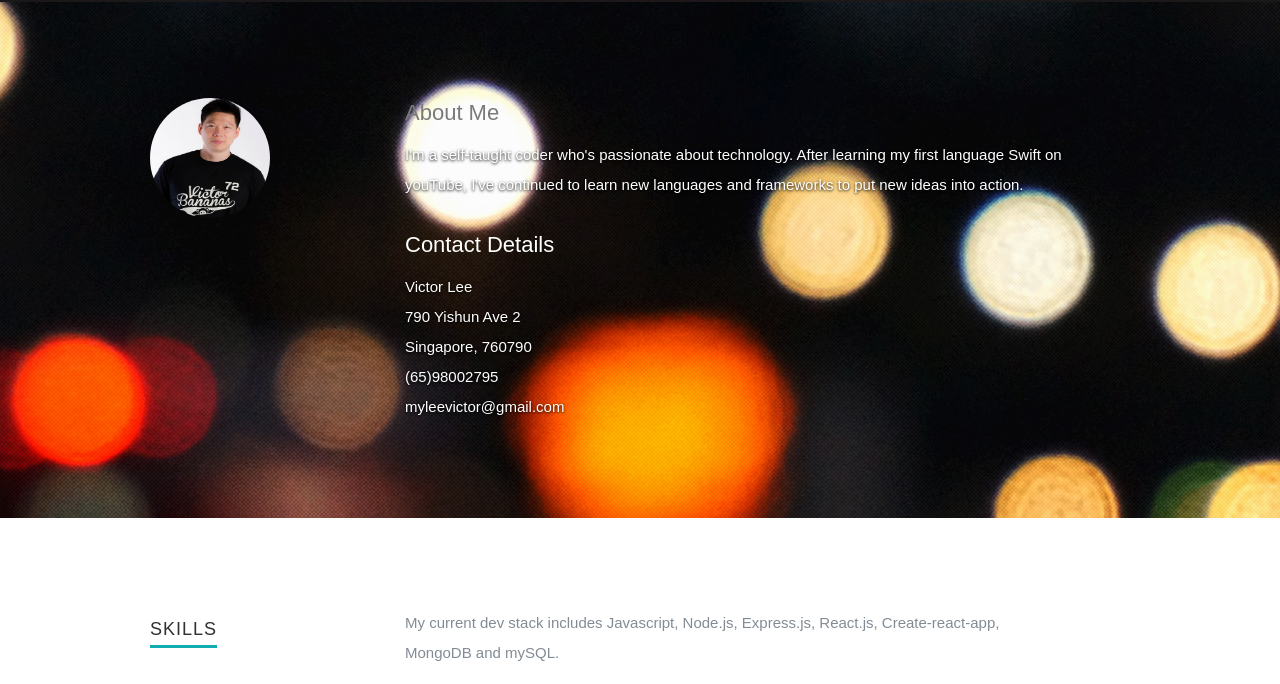
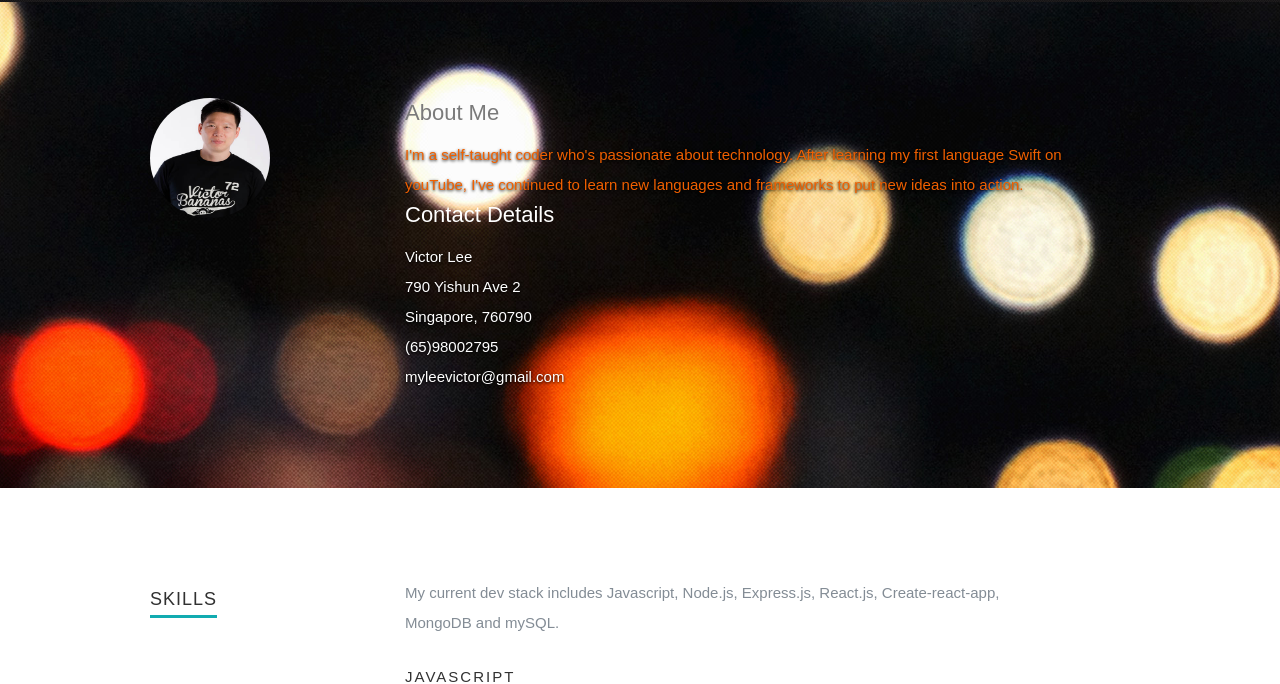
Before and after one commit to rubyvictor/Victor, a Gatsby site: page / in a window 1280 px wide. Shown: the part 798-1482 px from the top of the page. Built offline with nearby package versions, Linux system fonts and the light colour scheme; Gatsby itself is replaced by a stand-in of ours; a web font is replaced by a local one.

Commit message:
changed #about p tag to p1 and replaced white color with orange color

```diff
--- a/src/assets/css/main.css
+++ b/src/assets/css/main.css
@@ -1042,6 +1042,13 @@ ul#nav li.current a {
   color: #fff;
   text-shadow: 0px 1px 3px black;
 }
+
+#about p1 {
+  line-height: 30px;
+  color: #f06000;
+  text-shadow: 0px 1px 3px black;
+}
+
 #about .profile-pic {
   position: relative;
   width: 120px;
--- a/src/components/About.js
+++ b/src/components/About.js
@@ -11,11 +11,11 @@ const About = () => (
       </div>
       <div className="nine columns main-col">
         <h2>About Me</h2>
-        <p>
+        <p1>
           I'm a self-taught coder who's passionate about technology. After
           learning my first language Swift on youTube, I've continued to learn
           new languages and frameworks to put new ideas into action.
-        </p>
+        </p1>
         <div className="row">
           <div className="columns contact-details">
             <h3>Contact Details</h3>
```
